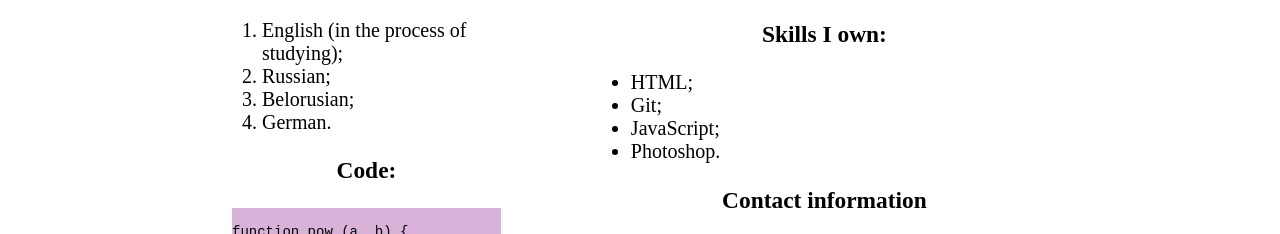
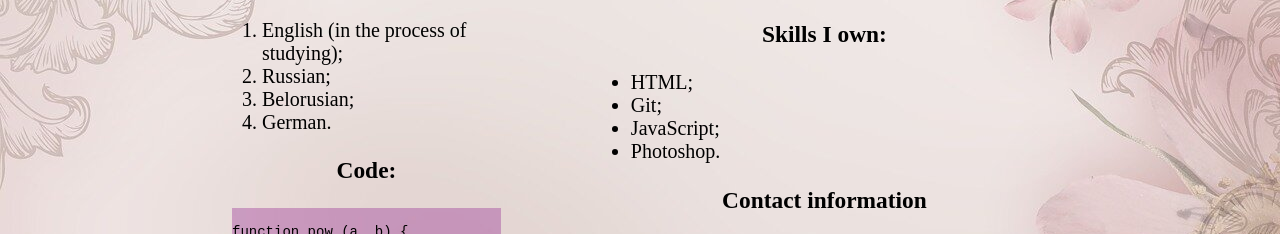
Before and after one commit to Angelinka13/rsschool-cv, a plain HTML site: page index.html in a window 1280 px wide. Shown: the part 523-757 px from the top of the page. Drawn offline with Linux system fonts and the light colour scheme; the site is published under a folder, as on GitHub Pages, so addresses that start at the root find nothing.

Commit message:
fix: add background in css file

```diff
--- a/style.css
+++ b/style.css
@@ -1,6 +1,6 @@
 body {
     margin: 0;
-    background: url("/background1.jpg") center no-repeat;
+    background: url("background1.jpg") center no-repeat;
     background-size: cover;
 }
 
```
Also changed, not shown: background.jpg (added).
